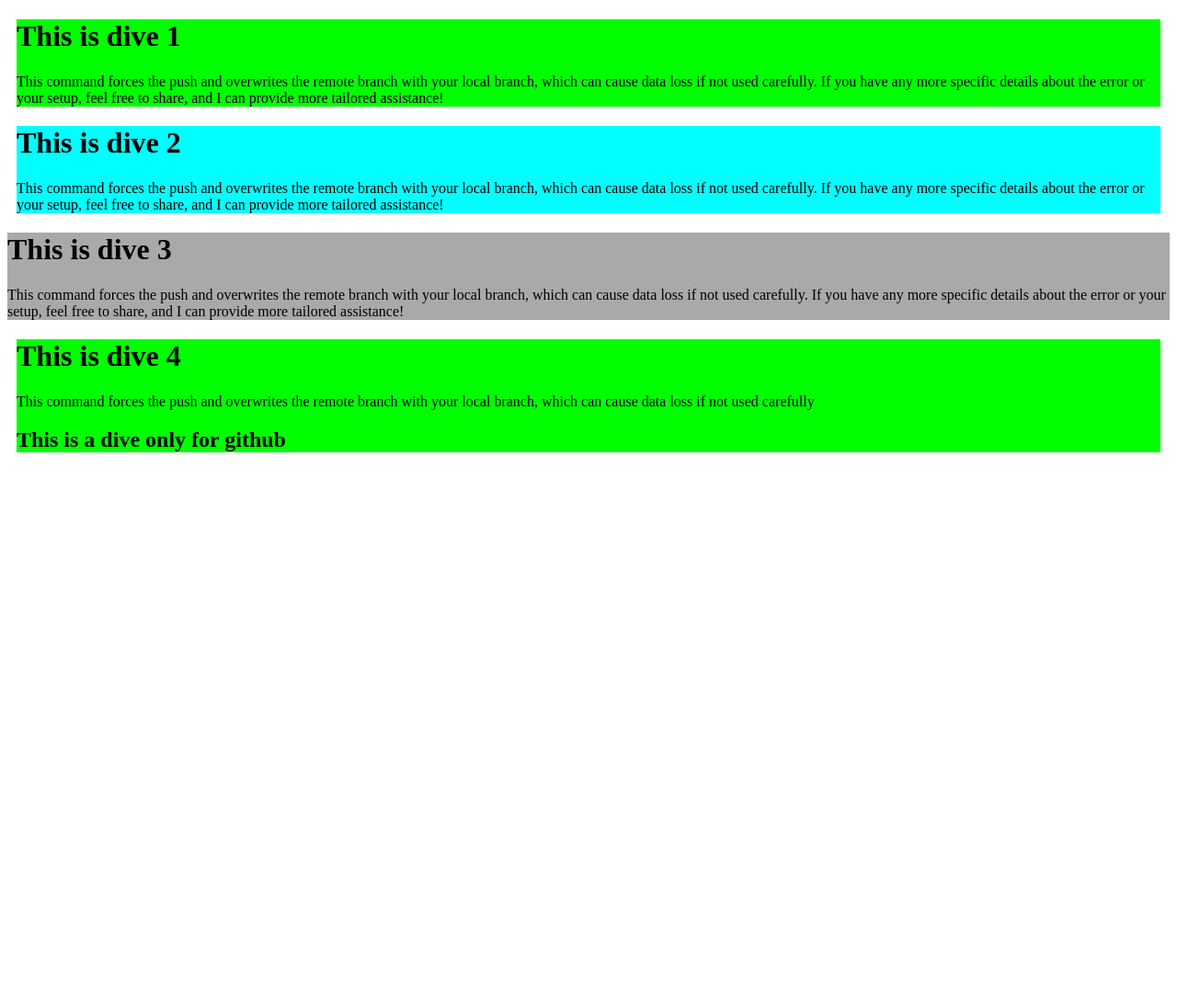
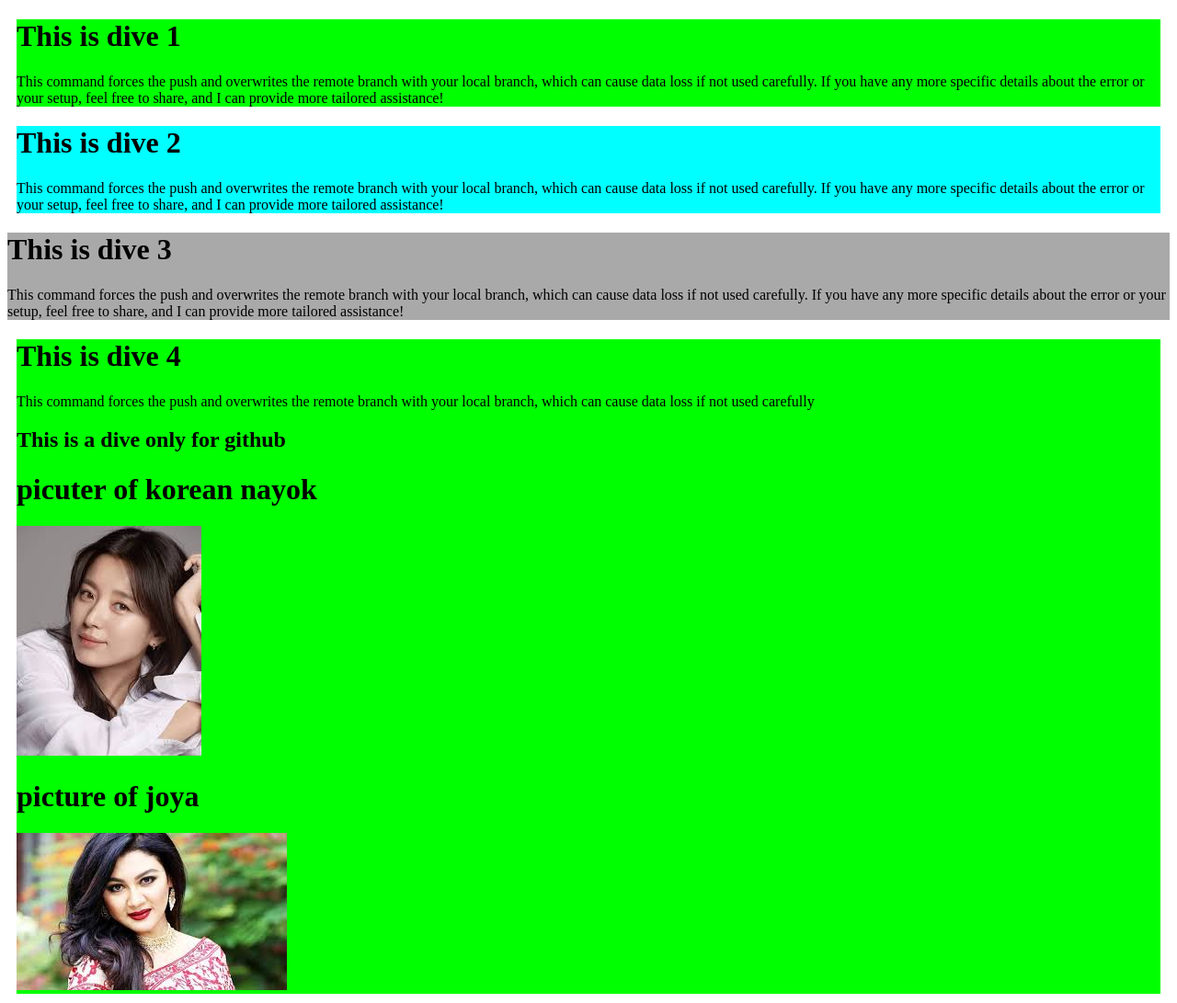
Before and after one commit to alamin20cse/my-frist-github-repo, a plain HTML site: page index.html in a window 1280 px wide. Shown: the whole page at 92% size. Before the commit the page ends 800 px from the top, so only its background shows below. Drawn offline with Linux system fonts and the light colour scheme.

Commit message:
Joya and korean actor pic add

```diff
--- a/index.html
+++ b/index.html
@@ -34,6 +34,10 @@
         <h1>This is dive 4 </h1>
         <p>This command forces the push and overwrites the remote branch with your local branch, which can cause data loss if not used carefully</p>
         <h2>This is a dive only for github</h2>
+        <h1>picuter of korean nayok</h1>
+        <img src="image/koren actor 2.jpeg" alt=""><br>
+        <h1>picture of joya</h1>
+        <img src="image/Joya.jpeg" alt="">
 
 
     </div>
```
Also changed, not shown: image/Joya.jpeg (added), image/koren actor 2.jpeg (added), image/koren actor.jpeg (added), image/siam.jpeg (added).
